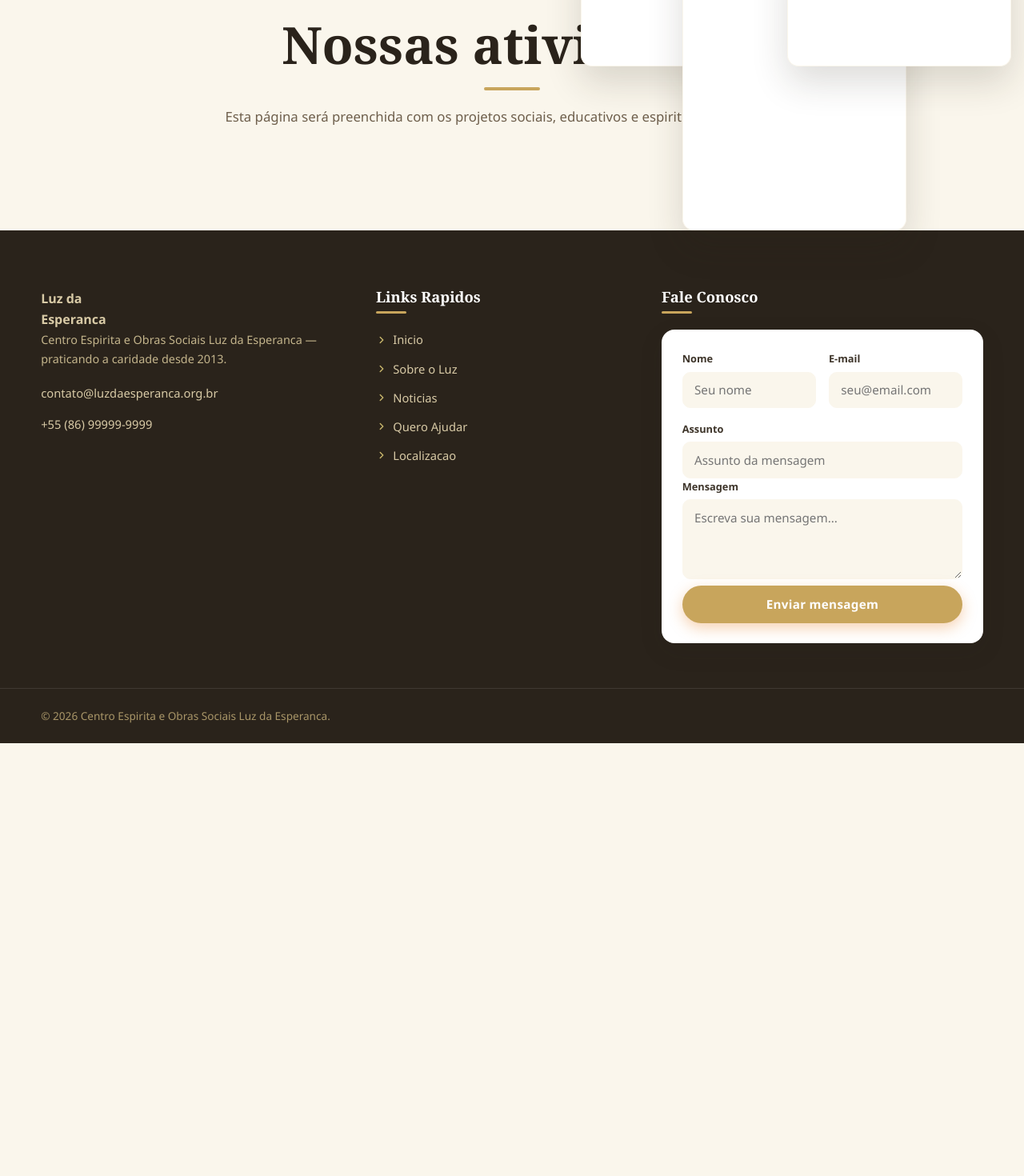
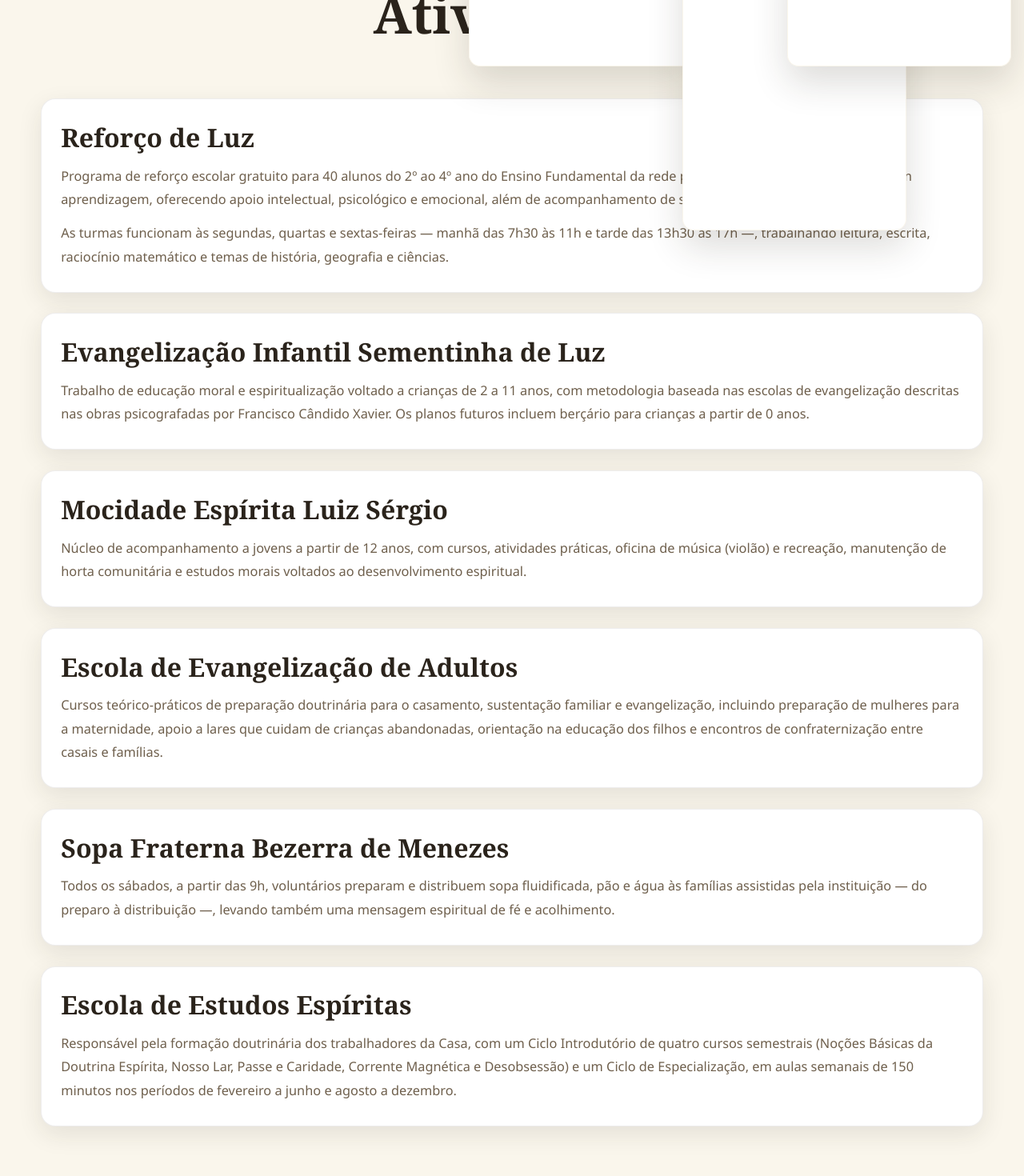
Before and after one commit to prgrmnd/luz-da-esperanca, a React (Vite) app: page /atividades in a window 1280 px wide. Shown: the part 140-1610 px from the top of the page at 80% size. Before the commit the page ends 1069 px from the top, so only its background shows below. Built offline with nearby package versions, Linux system fonts and the light colour scheme.

Commit message:
Add files via upload

```diff
--- a/src/pages/ActivitiesPage.jsx
+++ b/src/pages/ActivitiesPage.jsx
@@ -1,5 +1,74 @@
 import PageIntro from './PageIntro';
 
 export default function ActivitiesPage() {
-  return <PageIntro eyebrow="Atividades" title="Nossas atividades" description="Esta página será preenchida com os projetos sociais, educativos e espirituais da instituição." />;
+  return (
+    <PageIntro
+      eyebrow=""
+      title="Atividades"
+      description=""
+    >
+      <div className="treatment-content">
+        <section className="treatment-block">
+          <h3>Reforço de Luz</h3>
+          <p>
+            Programa de reforço escolar gratuito para 40 alunos do 2º ao 4º ano do Ensino Fundamental da rede
+            pública municipal com defasagem em aprendizagem, oferecendo apoio intelectual, psicológico e
+            emocional, além de acompanhamento de saúde.
+          </p>
+          <p>
+            As turmas funcionam às segundas, quartas e sextas-feiras — manhã das 7h30 às 11h e tarde das 13h30
+            às 17h —, trabalhando leitura, escrita, raciocínio matemático e temas de história, geografia e
+            ciências.
+          </p>
+        </section>
+
+        <section className="treatment-block">
+          <h3>Evangelização Infantil Sementinha de Luz</h3>
+          <p>
+            Trabalho de educação moral e espiritualização voltado a crianças de 2 a 11 anos, com metodologia
+            baseada nas escolas de evangelização descritas nas obras psicografadas por Francisco Cândido
+            Xavier. Os planos futuros incluem berçário para crianças a partir de 0 anos.
+          </p>
+        </section>
+
+        <section className="treatment-block">
+          <h3>Mocidade Espírita Luiz Sérgio</h3>
+          <p>
+            Núcleo de acompanhamento a jovens a partir de 12 anos, com cursos, atividades práticas, oficina de
+            música (violão) e recreação, manutenção de horta comunitária e estudos morais voltados ao
+            desenvolvimento espiritual.
+          </p>
+        </section>
+
+        <section className="treatment-block">
+          <h3>Escola de Evangelização de Adultos</h3>
+          <p>
+            Cursos teórico-práticos de preparação doutrinária para o casamento, sustentação familiar e
+            evangelização, incluindo preparação de mulheres para a maternidade, apoio a lares que cuidam de
+            crianças abandonadas, orientação na educação dos filhos e encontros de confraternização entre
+            casais e famílias.
+          </p>
+        </section>
+
+        <section className="treatment-block">
+          <h3>Sopa Fraterna Bezerra de Menezes</h3>
+          <p>
+            Todos os sábados, a partir das 9h, voluntários preparam e distribuem sopa fluidificada, pão e água
+            às famílias assistidas pela instituição — do preparo à distribuição —, levando também uma mensagem
+            espiritual de fé e acolhimento.
+          </p>
+        </section>
+
+        <section className="treatment-block">
+          <h3>Escola de Estudos Espíritas</h3>
+          <p>
+            Responsável pela formação doutrinária dos trabalhadores da Casa, com um Ciclo Introdutório de
+            quatro cursos semestrais (Noções Básicas da Doutrina Espírita, Nosso Lar, Passe e Caridade, Corrente
+            Magnética e Desobsessão) e um Ciclo de Especialização, em aulas semanais de 150 minutos nos
+            períodos de fevereiro a junho e agosto a dezembro.
+          </p>
+        </section>
+      </div>
+    </PageIntro>
+  );
 }
```
